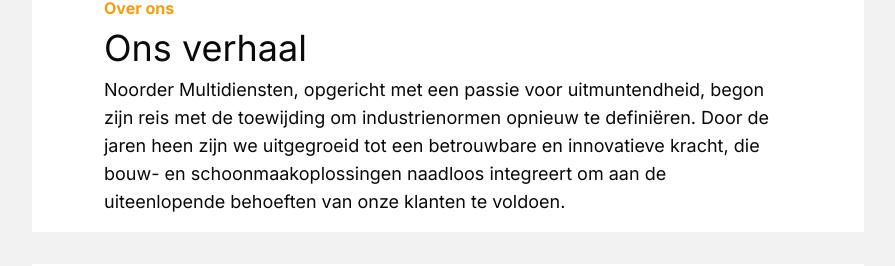
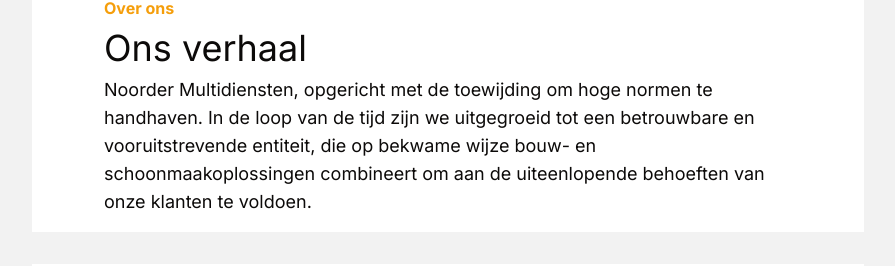
Before and after one commit to emreYA/nmbs, a Next.js app: page /about in a window 1280 px wide. Shown: the part 132-398 px from the top of the page, without its empty margins (192-1087 px from the left). Built offline with nearby package versions, Linux system fonts and the light colour scheme.

Commit message:
ons verhaal
ons verhaal

```diff
--- a/src/app/about/page.tsx
+++ b/src/app/about/page.tsx
@@ -8,12 +8,11 @@ const About = () => {
         <h2 className="text-amber-500 font-bold lg:px-14">Over ons</h2>
         <h1 className="text-2xl lg:text-4xl lg:px-14">Ons verhaal</h1>
         <div className="lg:text-lg lg:px-14">
-          Noorder Multidiensten, opgericht met een passie voor uitmuntendheid,
-          begon zijn reis met de toewijding om industrienormen opnieuw te
-          definiëren. Door de jaren heen zijn we uitgegroeid tot een betrouwbare
-          en innovatieve kracht, die bouw- en schoonmaakoplossingen naadloos
-          integreert om aan de uiteenlopende behoeften van onze klanten te
-          voldoen.
+          Noorder Multidiensten, opgericht met de toewijding om hoge normen te
+          handhaven. In de loop van de tijd zijn we uitgegroeid tot een
+          betrouwbare en vooruitstrevende entiteit, die op bekwame wijze bouw-
+          en schoonmaakoplossingen combineert om aan de uiteenlopende behoeften
+          van onze klanten te voldoen.
         </div>
       </div>
       <div className="flex flex-col lg:flex-row gap-2 lg:gap-24 bg-white p-4">
```
